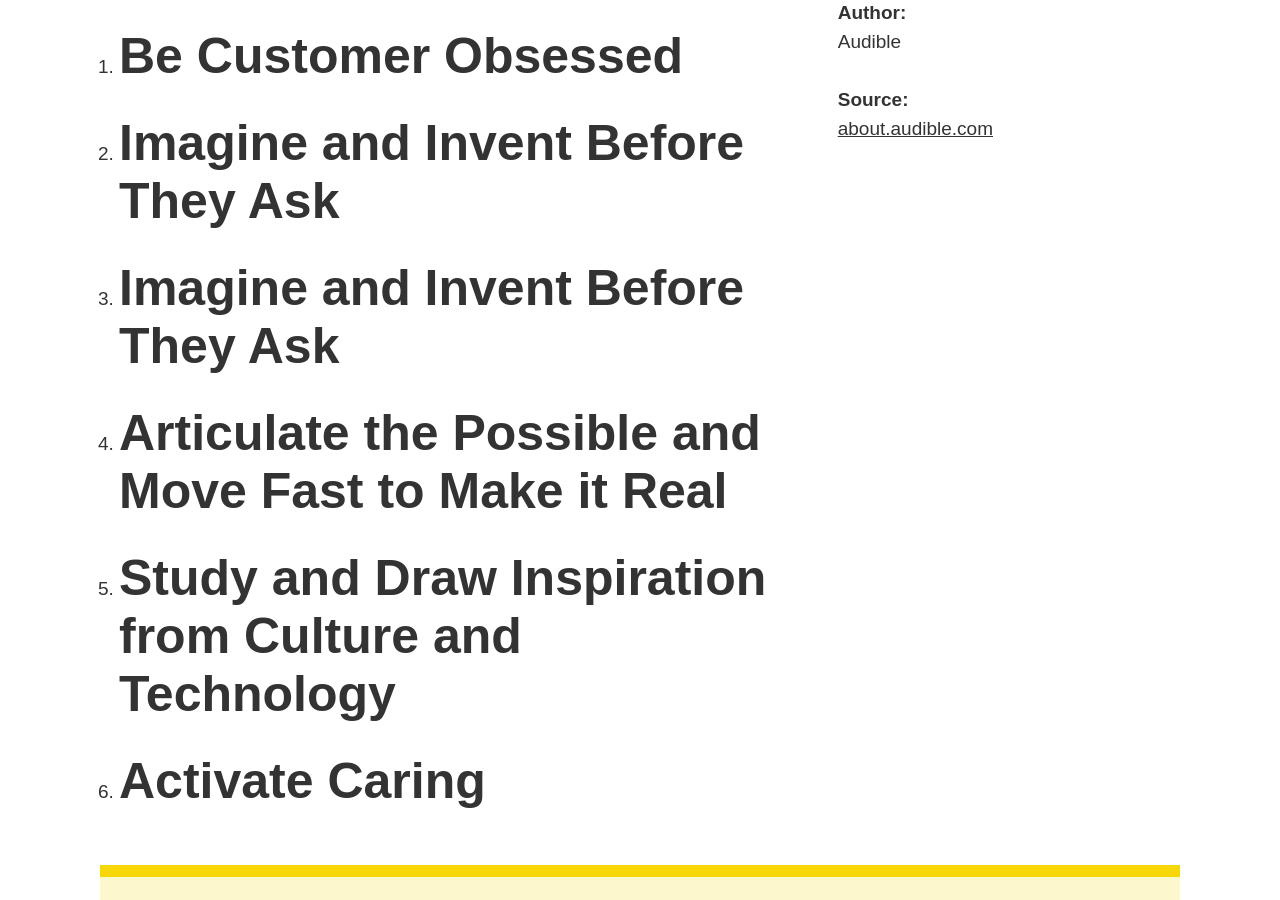
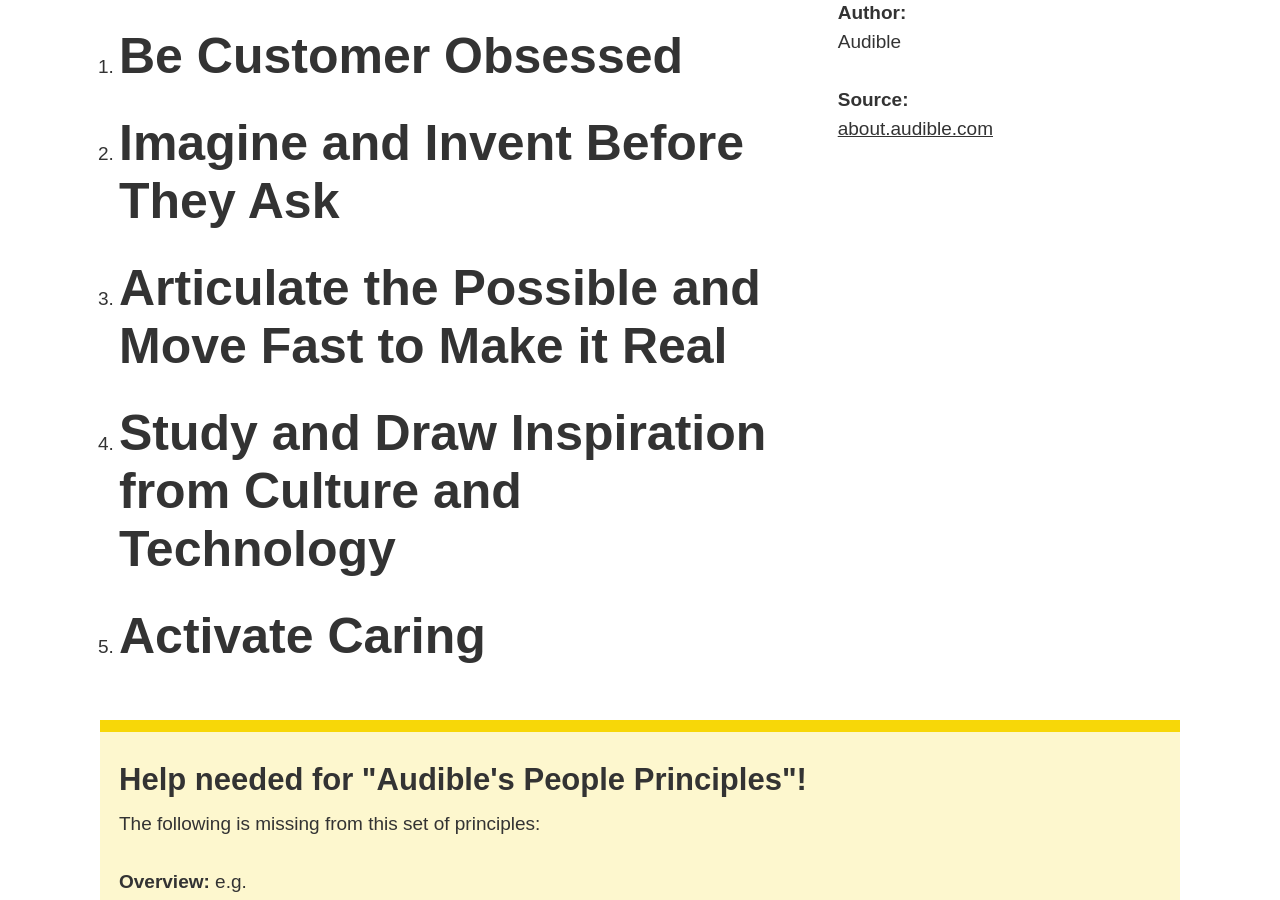
Before and after one commit to benbrignell/principles.design, a Jekyll site: the page built from _examples/audible-people-principles.md, in a window 1280 px wide and 900 px high, scrolled down 301 px. Built offline with Jekyll 4.4.1, drawn with Linux system fonts in a browser that asks for light colours.

Commit message:
Update to audible-people-principles.md - Removed
Removed a duplicate principle - I'm an idiot

```diff
--- a/_examples/audible-people-principles.md
+++ b/_examples/audible-people-principles.md
@@ -7,7 +7,6 @@
 principles:
 - principle: Be Customer Obsessed
 - principle: Imagine and Invent Before They Ask
-- principle: Imagine and Invent Before They Ask
 - principle: Articulate the Possible and Move Fast to Make it Real
 - principle: Study and Draw Inspiration from Culture and Technology
 - principle: Activate Caring
```
